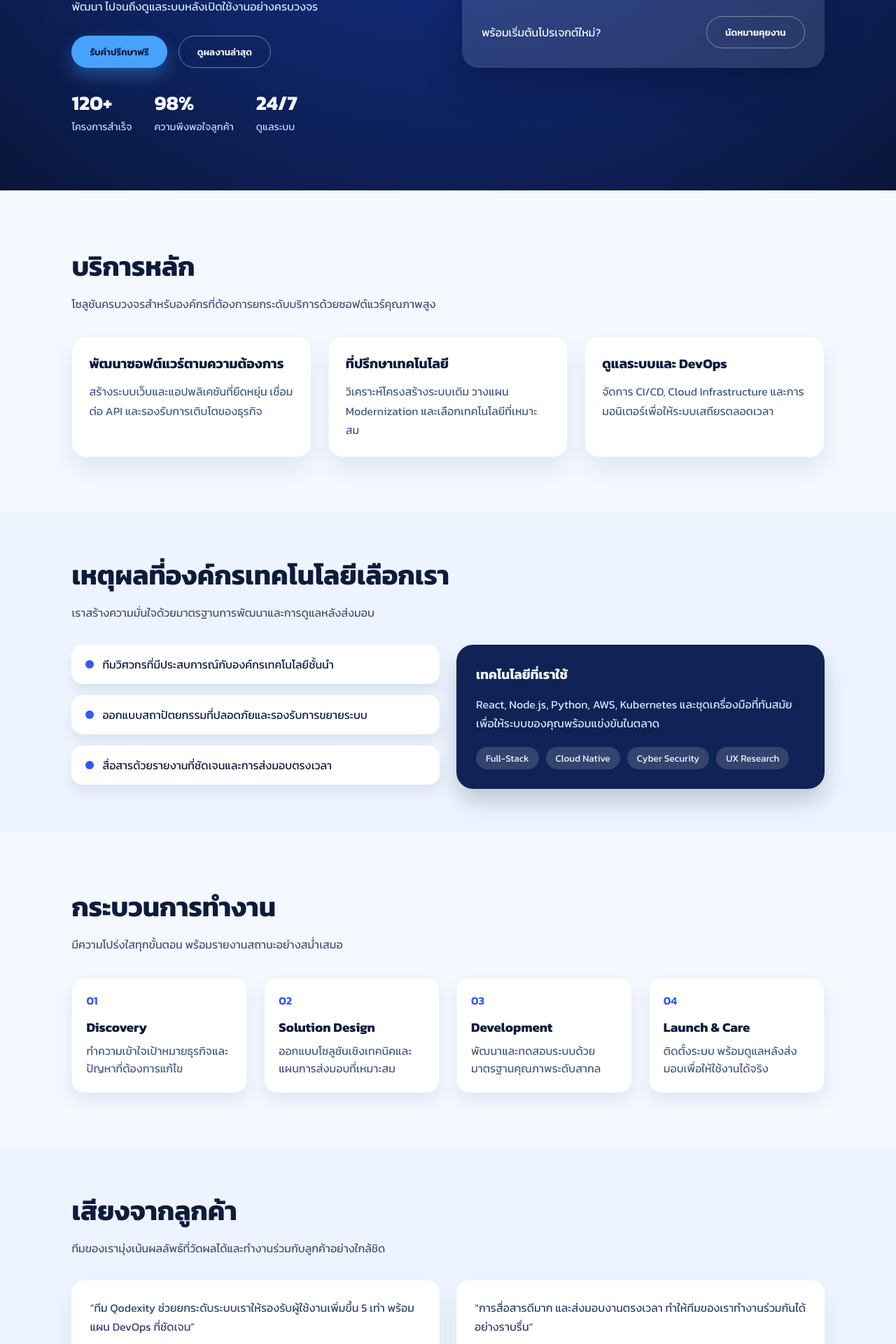
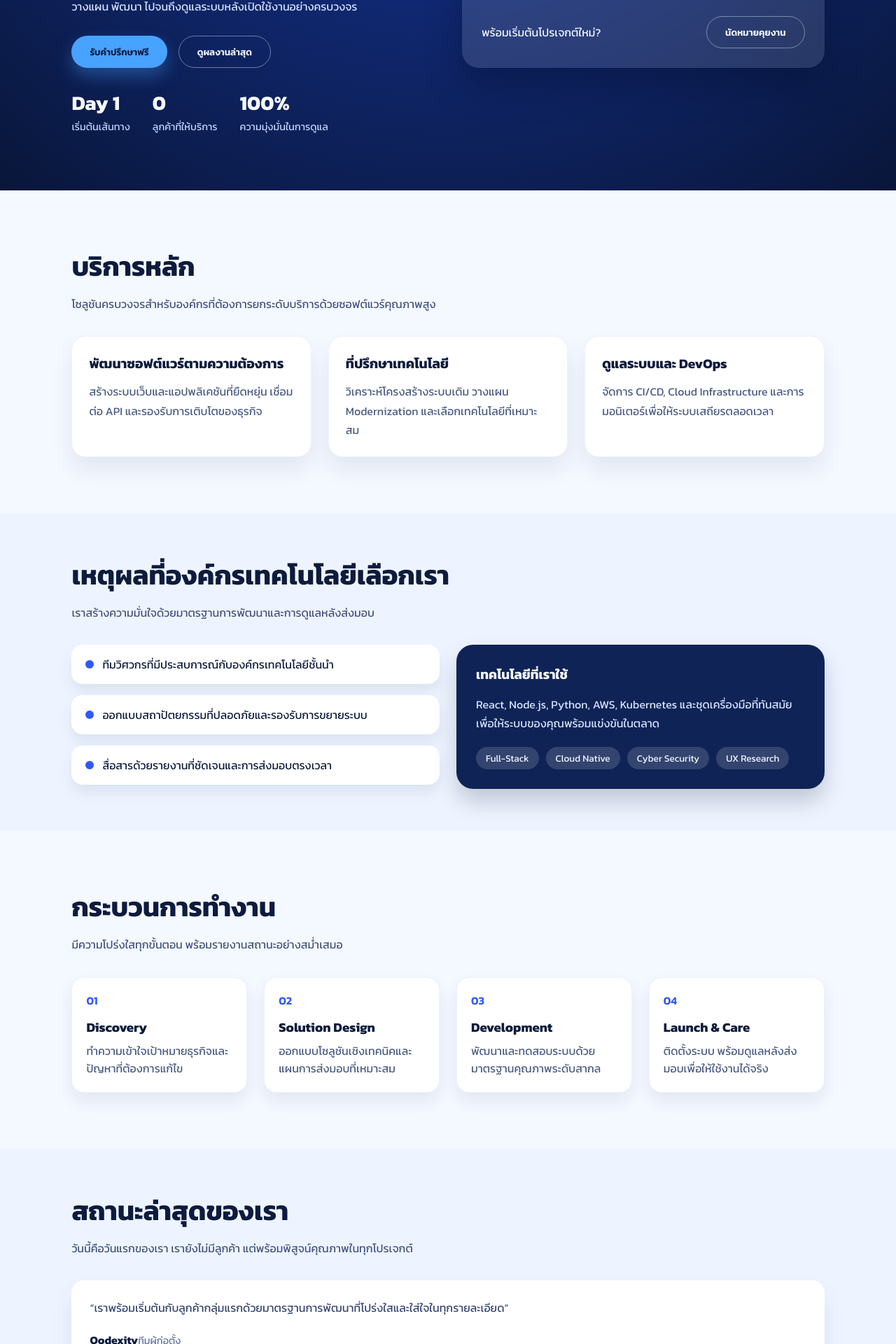
Before and after one commit to 107ygbd-blip/website1, a React (Vite) app: page / in a window 1280 px wide. Shown: the part 486-2406 px from the top of the page at 70% size. Built offline with nearby package versions, Linux system fonts and the light colour scheme.

Commit message:
Update copy for newly launched company

```diff
--- a/src/App.jsx
+++ b/src/App.jsx
@@ -15,13 +15,13 @@ const content = {
       title:
         'เราช่วยธุรกิจสร้างระบบดิจิทัลที่ทันสมัยด้วยทีมผู้เชี่ยวชาญด้านการเขียนโปรแกรม',
       subtitle:
-        'Qodexity Tech Services เป็นพาร์ตเนอร์ด้านเทคโนโลยีที่ดูแลตั้งแต่การวางแผน พัฒนา ไปจนถึงดูแลระบบหลังเปิดใช้งานอย่างครบวงจร',
+        'Qodexity Tech Services คือบริษัทเทคโนโลยีน้องใหม่ที่พร้อมดูแลตั้งแต่การวางแผน พัฒนา ไปจนถึงดูแลระบบหลังเปิดใช้งานอย่างครบวงจร',
       primaryCta: 'รับคำปรึกษาฟรี',
       secondaryCta: 'ดูผลงานล่าสุด',
       metrics: [
-        { value: '120+', label: 'โครงการสำเร็จ' },
-        { value: '98%', label: 'ความพึงพอใจลูกค้า' },
-        { value: '24/7', label: 'ดูแลระบบ' }
+        { value: 'Day 1', label: 'เริ่มต้นเส้นทาง' },
+        { value: '0', label: 'ลูกค้าที่ให้บริการ' },
+        { value: '100%', label: 'ความมุ่งมั่นในการดูแล' }
       ],
       cardTitle: 'โซลูชันเด่นของเรา',
       cardItems: [
@@ -102,20 +102,14 @@ const content = {
       ]
     },
     testimonials: {
-      title: 'เสียงจากลูกค้า',
-      subtitle: 'ทีมของเรามุ่งเน้นผลลัพธ์ที่วัดผลได้และทำงานร่วมกับลูกค้าอย่างใกล้ชิด',
+      title: 'สถานะล่าสุดของเรา',
+      subtitle: 'วันนี้คือวันแรกของเรา เรายังไม่มีลูกค้า แต่พร้อมพิสูจน์คุณภาพในทุกโปรเจกต์',
       items: [
         {
-          name: 'คุณปิยะ',
-          role: 'CTO, Fintech Startup',
+          name: 'Qodexity',
+          role: 'ทีมผู้ก่อตั้ง',
           quote:
-            'ทีม Qodexity ช่วยยกระดับระบบเราให้รองรับผู้ใช้งานเพิ่มขึ้น 5 เท่า พร้อมแผน DevOps ที่ชัดเจน'
-        },
-        {
-          name: 'คุณศิริ',
-          role: 'Head of Product, SaaS Company',
-          quote:
-            'การสื่อสารดีมาก และส่งมอบงานตรงเวลา ทำให้ทีมของเราทำงานร่วมกันได้อย่างราบรื่น'
+            'เราพร้อมเริ่มต้นกับลูกค้ากลุ่มแรกด้วยมาตรฐานการพัฒนาที่โปร่งใสและใส่ใจในทุกรายละเอียด'
         }
       ]
     },
@@ -148,13 +142,13 @@ const content = {
       tag: 'Technology company for software development',
       title: 'We build modern digital systems with a seasoned programming team.',
       subtitle:
-        'Qodexity Tech Services is your technology partner from planning and development to post-launch support.',
+        'Qodexity Tech Services is a newly launched technology partner covering planning, development, and post-launch support.',
       primaryCta: 'Get a free consultation',
       secondaryCta: 'View recent work',
       metrics: [
-        { value: '120+', label: 'Projects delivered' },
-        { value: '98%', label: 'Client satisfaction' },
-        { value: '24/7', label: 'System support' }
+        { value: 'Day 1', label: 'Our journey begins' },
+        { value: '0', label: 'Clients served' },
+        { value: '100%', label: 'Commitment to care' }
       ],
       cardTitle: 'Featured solutions',
       cardItems: [
@@ -235,20 +229,14 @@ const content = {
       ]
     },
     testimonials: {
-      title: 'Client feedback',
-      subtitle: 'We focus on measurable outcomes and close collaboration.',
+      title: 'Our current status',
+      subtitle: "It's our first day. We don't have clients yet, but we're ready to prove our quality.",
       items: [
         {
-          name: 'Piya',
-          role: 'CTO, Fintech Startup',
+          name: 'Qodexity',
+          role: 'Founding team',
           quote:
-            'Qodexity helped us scale to 5x users with a clear DevOps plan that keeps everything stable.'
-        },
-        {
-          name: 'Siri',
-          role: 'Head of Product, SaaS Company',
-          quote:
-            'Communication was excellent and delivery was on time, making collaboration seamless.'
+            'We are ready to partner with our first clients and deliver transparent, detail-driven development.'
         }
       ]
     },
```
